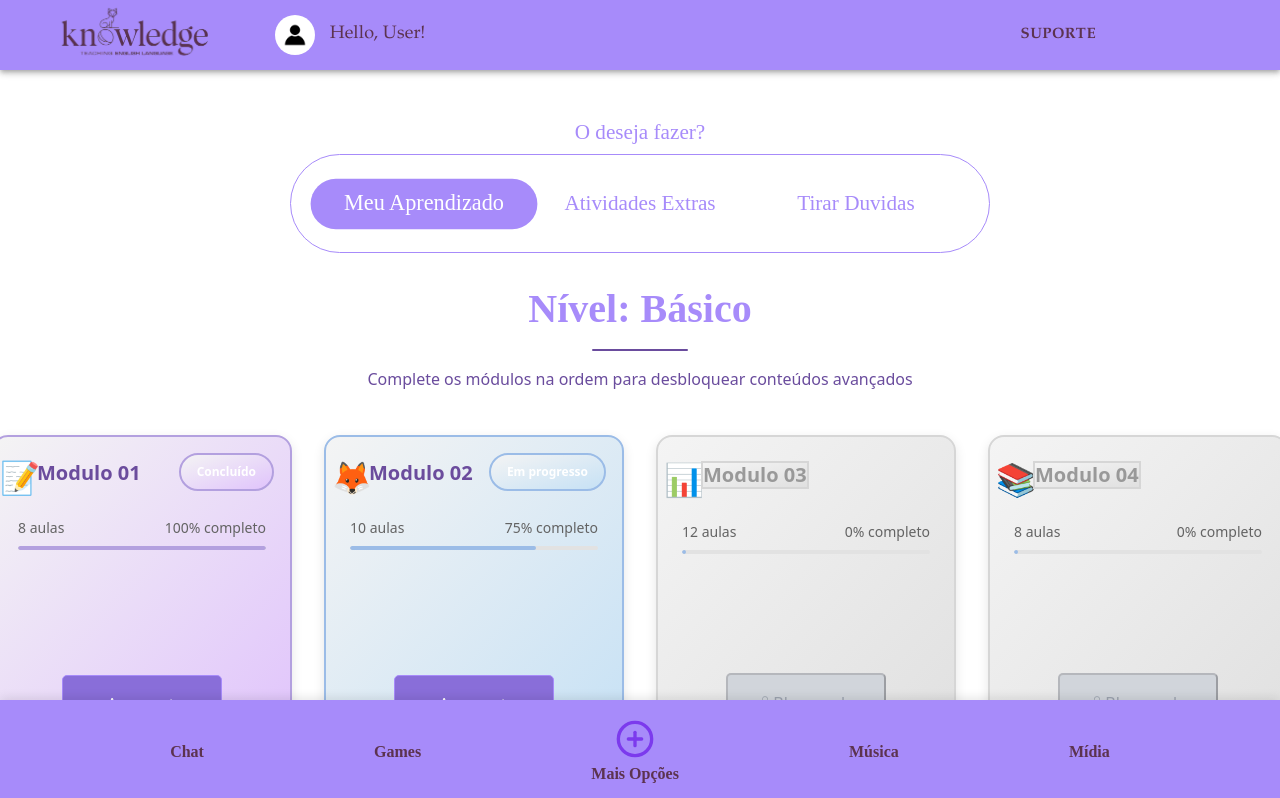
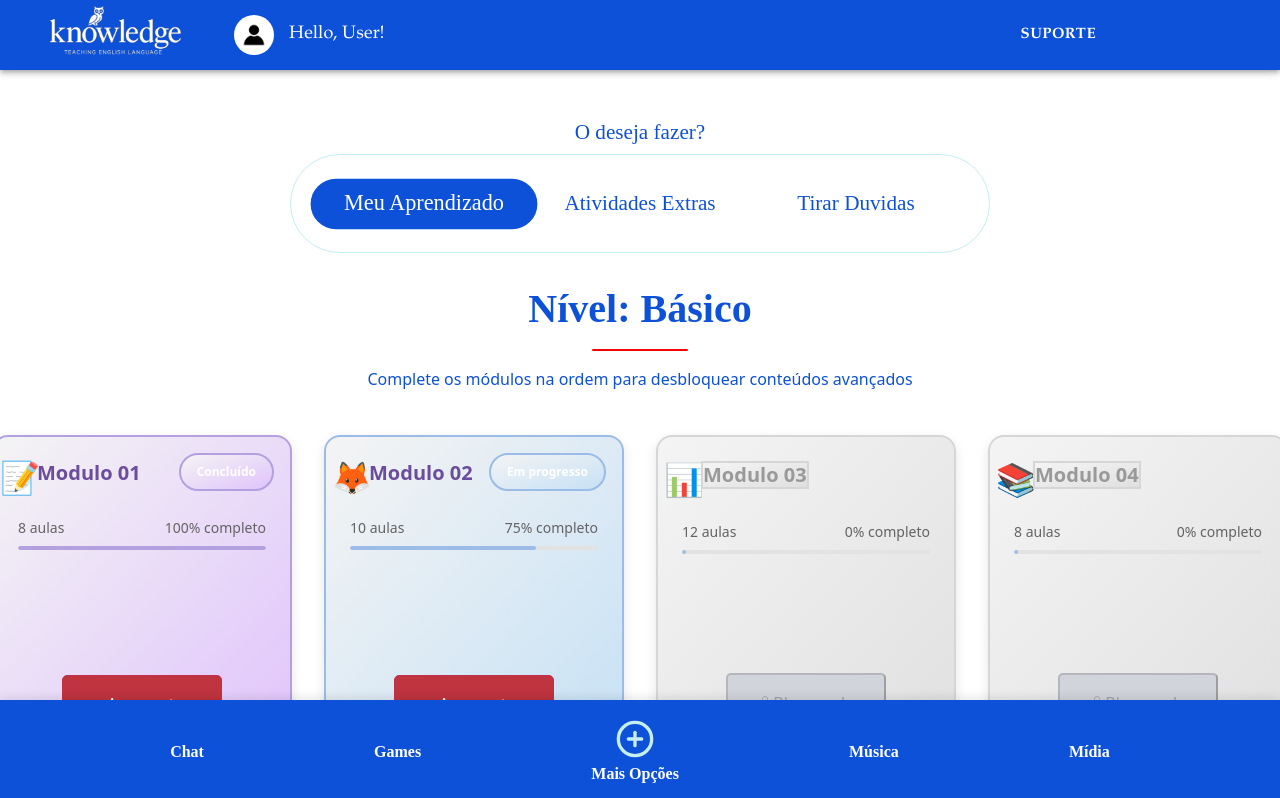
Before and after one commit to Yuzodin/knowledge, a React (Vite) app: page / in a window 1280 px wide. Shown: the top 798 px of the page. Built offline with nearby package versions, Linux system fonts and the light colour scheme; some icons are missing.

Commit message:
mudaça de cores e logo

```diff
--- a/src/HomePage/CursoModulosAvancados.css
+++ b/src/HomePage/CursoModulosAvancados.css
@@ -14,19 +14,8 @@
     margin-bottom: 3rem;
   }
 
-  /* .badge {
-    background-color: #e9d9f7;
-    color: #6b4c9d;
-    font-size: 0.875rem;
-    font-weight: 500;
-    padding: 0.5rem 1rem;
-    border-radius: 9999px;
-    margin-bottom: 1rem;
-    display: inline-block;
-  } */
-
   .titleNivel{
-    color: #a78bfa;
+    color: #0D51D9;
     font-family: "Garamond, serif";
     font-size: 2.5rem;
     font-weight: bold;
@@ -36,13 +25,13 @@
   .divider {
     height: 2px;
     width: 6rem;
-    background-color: #6a4c9d;
+    background-color: #F20505;
     margin: 1rem auto;
     border-radius: 9999px;
   }
 
   .description {
-    color: #6a4c9d;
+    color: #0D51D9;
     margin-top: 1rem;
   }
 
@@ -196,13 +185,13 @@
   }
 
   .access-button:not(.blocked) {
-    background-color: #896ED9;
-    border: 1px solid #a78bfa;
+    background-color: #BF343F;
+    border: 1px solid #BF304A;
     color: white;
   }
 
   .access-button:not(.blocked):hover {
-    background-color: #5a3c8f;
+    background-color: #BF304A;
     box-shadow: 0 4px 12px rgba(0, 0, 0, 0.1);
   }
 
--- a/src/HomePage/Footer.css
+++ b/src/HomePage/Footer.css
@@ -4,7 +4,7 @@
   left: 0;
   width: 100%;
   height: 100px;
-  background: #A78BFA;
+  background: #0D51D9;
   box-shadow: 0 -2px 10px rgba(0, 0, 0, 0.1);
   display: flex;
   justify-content: space-evenly;
@@ -27,13 +27,13 @@
 .special {
   width: 40px;
   height: 40px;
-  color: #7c3aed;
+  color: #C4EEF2;
 }
 
 .icon-name {
   font-family: "Garamond, serif";
   font-size: 16px;
   font-weight: bold;
-  color: #5c334f;
+  color: #FFFFFF;
   margin-top: 3px;
 }
--- a/src/HomePage/Navigation.css
+++ b/src/HomePage/Navigation.css
@@ -9,7 +9,7 @@
   }
 
   .navigation-title {
-    color: #a78bfa;
+    color: #0D51D9;
     font-family: "Garamond, serif";
     font-size: 1.325rem;
     font-weight: 500;
@@ -19,7 +19,7 @@
   .tab-container {
     display: flex;
     width: 100%;
-    border: 1px solid #a78bfa;
+    border: 1px solid #C4EEF2;
     border-radius: 9999px;
     padding: 25px;
   }
@@ -27,7 +27,7 @@
   .tab-button {
     font-family: "Garamond, serif";
     font-size: 1.325rem;
-    color: #a78bfa;
+    color: #0D51D9;
     font-weight: 500;
     flex: 1;
     padding: 0.5rem 0.2rem;
@@ -40,7 +40,7 @@
   }
 
   .tab-button.active {
-    background-color: #a78bfa;
+    background-color: #0D51D9;
     color: white;
     font-weight: 500;
     transform: scale(1.05);
--- a/src/HomePage/appBar.jsx
+++ b/src/HomePage/appBar.jsx
@@ -44,14 +44,14 @@ function ResponsiveAppBar() {
   return (
     <AppBar
       position="static"
-      sx={{ backgroundColor: darkMode ? "#333" : "#A78BFA" }}
+      sx={{ backgroundColor: darkMode ? "#333" : "#0D51D9" }}
     >
       <Container maxWidth="xl">
         <Toolbar disableGutters>
           {/* Lado esquerdo: AdbIcon, Knowledge e Avatar */}
           <Box sx={{ display: "flex", alignItems: "center" }}>
             <img
-              src="../../Imagens/Knowledge Logo (2)-Photoroom.png"
+              src="../../Imagens/KnowLedge OG Logo.png"
               alt="Knowledge Logo"
               style={{
                 height: "60px",
@@ -72,7 +72,7 @@ function ResponsiveAppBar() {
             <Typography
               variant="subtitle1"
               sx={{
-                color: "#5C334F",
+                color: "#FFFFFF",
                 fontWeight: 500,
                 margin: "15px",
                 fontFamily: "Garamond, serif",
@@ -89,7 +89,7 @@ function ResponsiveAppBar() {
           {/* Lado direito: Botões, Search, Menu */}
           <Box sx={{ display: "flex", alignItems: "center", gap: 3 }}>
             {/* SearchIcon primeiro */}
-            <IconButton size="large" color="#5C334F">
+            <IconButton size="large" color="#FFFFFF">
               <SearchIcon />
             </IconButton>
 
@@ -99,7 +99,7 @@ function ResponsiveAppBar() {
                 onClick={handleCloseNavMenu}
                 sx={{
                   my: 2,
-                  color: "#5C334F",
+                  color: "#FFFFFF",
                   fontFamily: "Garamond, serif",
                   fontWeight: "bold",
                   display: "block",
@@ -116,7 +116,7 @@ function ResponsiveAppBar() {
               aria-controls="menu-appbar"
               aria-haspopup="true"
               onClick={handleOpenNavMenu}
-              color="#5C334F"
+              color="#FFFFFF"
             >
               <MenuIcon />
             </IconButton>
@@ -125,7 +125,7 @@ function ResponsiveAppBar() {
               size="large"
               aria-label="toggle dark mode"
               onClick={toggleDarkMode}
-              color="#5C334F"
+              color="#FFFFFF"
             >
               {darkMode ? <Brightness7Icon /> : <Brightness4Icon />}
             </IconButton>
--- a/src/HomePage/footer.jsx
+++ b/src/HomePage/footer.jsx
@@ -10,14 +10,14 @@ export default function Footer() {
     <footer className="footer">
       <div className="icon-container">
         <ForumIcon
-          style={{ fontSize: 45, color: "#5C334F", marginTop: "20px" }}
+          style={{ fontSize: 45, color: "#FFFFFF", marginTop: "20px" }}
           className="icon"
         />
         <p className="icon-name">Chat</p>
       </div>
       <div className="icon-container">
         <SportsEsportsIcon
-          style={{ fontSize: 45, color: "#5C334F", marginTop: "20px" }}
+          style={{ fontSize: 45, color: "#FFFFFF", marginTop: "20px" }}
           className="icon"
         />
         <p className="icon-name">Games</p>
@@ -28,14 +28,14 @@ export default function Footer() {
       </div>
       <div className="icon-container">
         <MusicNoteIcon
-          style={{ fontSize: 45, color: "#5C334F", marginTop: "20px" }}
+          style={{ fontSize: 45, color: "#FFFFFF", marginTop: "20px" }}
           className="icon"
         />
         <p className="icon-name">Música</p>
       </div>
       <div className="icon-container">
         <VideoLibraryIcon
-          style={{ fontSize: 45, color: "#5C334F", marginTop: "20px" }}
+          style={{ fontSize: 45, color: "#FFFFFF", marginTop: "20px" }}
           className="icon"
         />
         <p className="icon-name">Mídia</p>
```
Also changed, not shown: Imagens/KnowLedge OG Logo.png (added).
